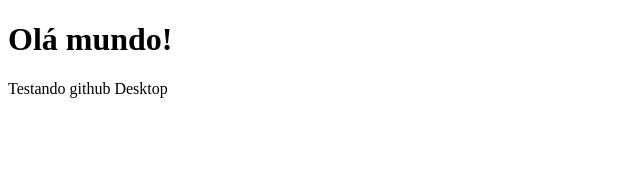
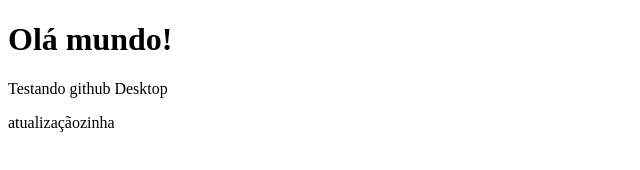
Before and after one commit to BarbaraMrs/2151-Barbara, a plain HTML site: page aula/index.html in a window 1280 px wide. Shown: the whole page, without its empty margins (0-640 px from the left). Drawn offline with Linux system fonts and the light colour scheme.

Commit message:
Update index.html

```diff
--- a/aula/index.html
+++ b/aula/index.html
@@ -9,7 +9,7 @@
 <body>
     <h1>Olá mundo!</h1>
     <p>Testando github Desktop</p>
-
+    <p>atualizaçãozinha</p>
 
 
 
```
